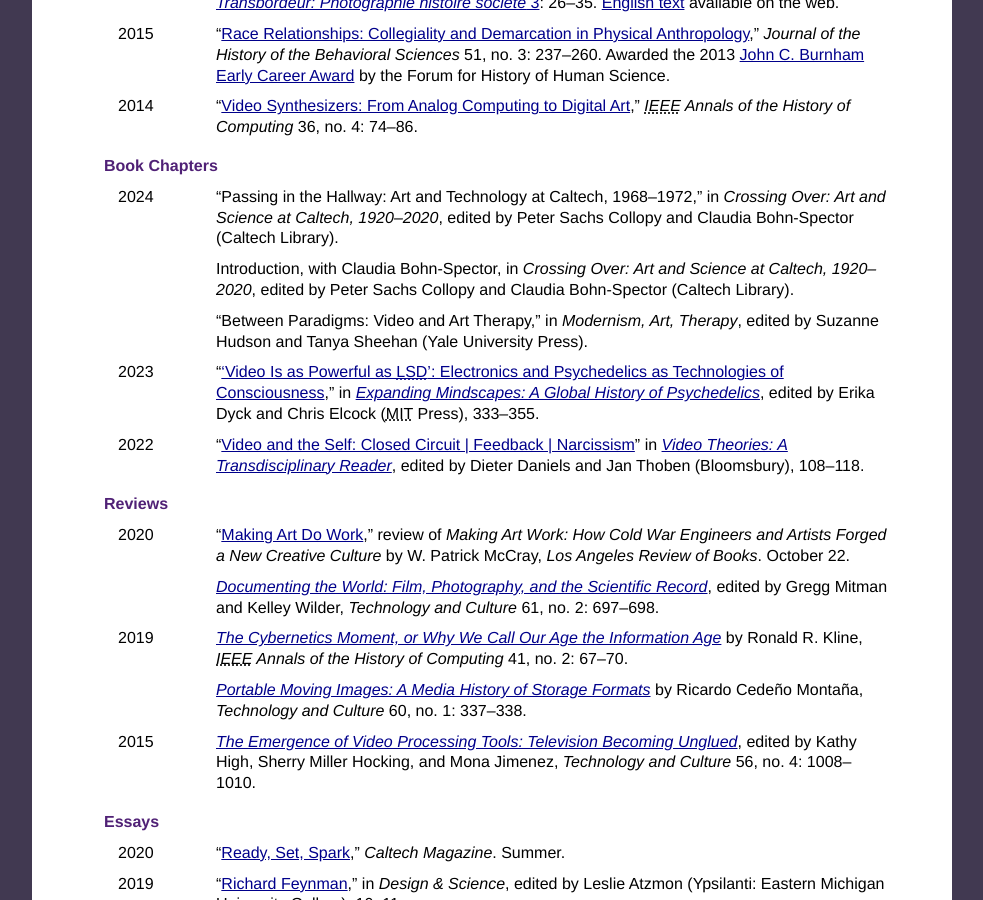
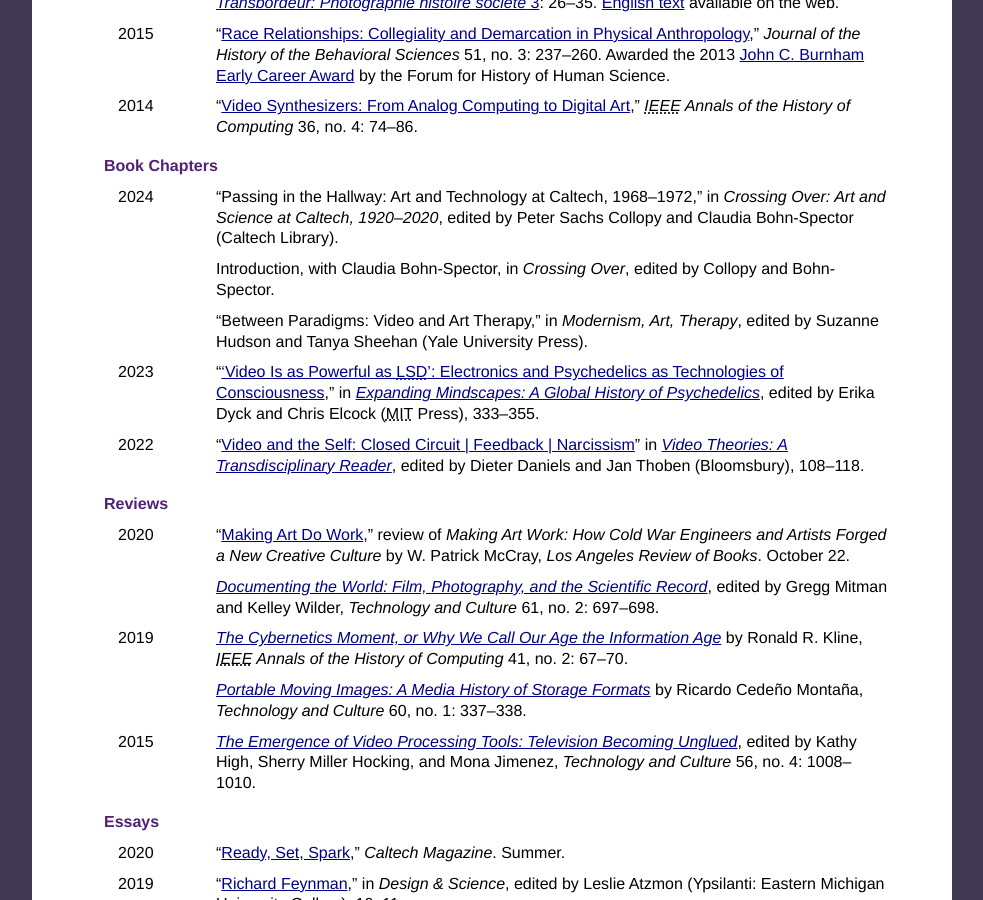
Before and after one commit to collopy/collopy.github.io, a Jekyll site: the page built from cv.html, in a window 1280 px wide and 900 px high, scrolled down 856 px. Shown: the whole window, without its empty margins (148-1131 px from the left). Built offline with Jekyll 4.4.1, drawn with Linux system fonts in a browser that asks for light colours.

Commit message:
Compacted introduction citation.

```diff
--- a/cv.html
+++ b/cv.html
@@ -603,7 +603,7 @@
 				</tr>
 				<tr>
 					<td>
-						Introduction, with Claudia Bohn-Spector, in <cite>Crossing Over: Art and Science at Caltech, 1920–2020</cite>, edited by Peter Sachs Collopy and Claudia Bohn-Spector (Caltech Library).
+						Introduction, with Claudia Bohn-Spector, in <cite>Crossing Over</cite>, edited by Collopy and Bohn-Spector.
 					</td>
 				</tr>
 				<tr>
```
Also changed, not shown: 1 other file.
